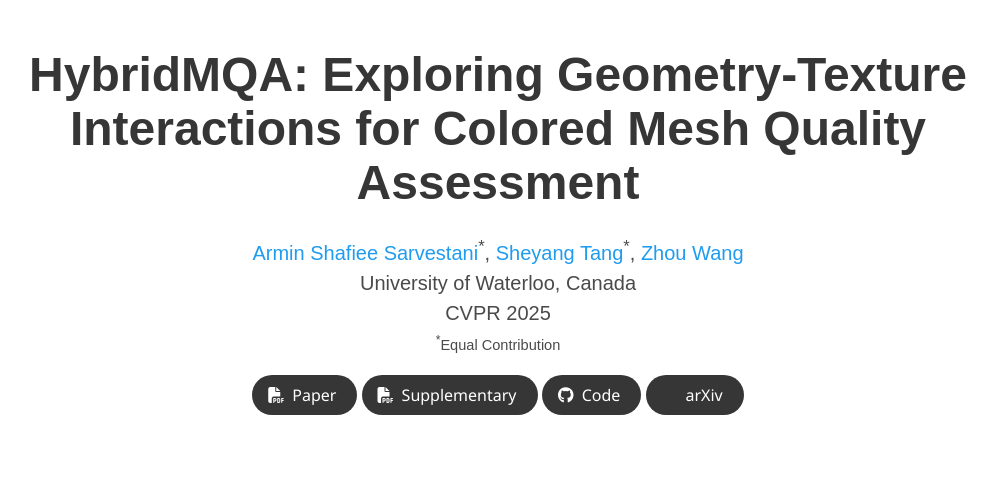
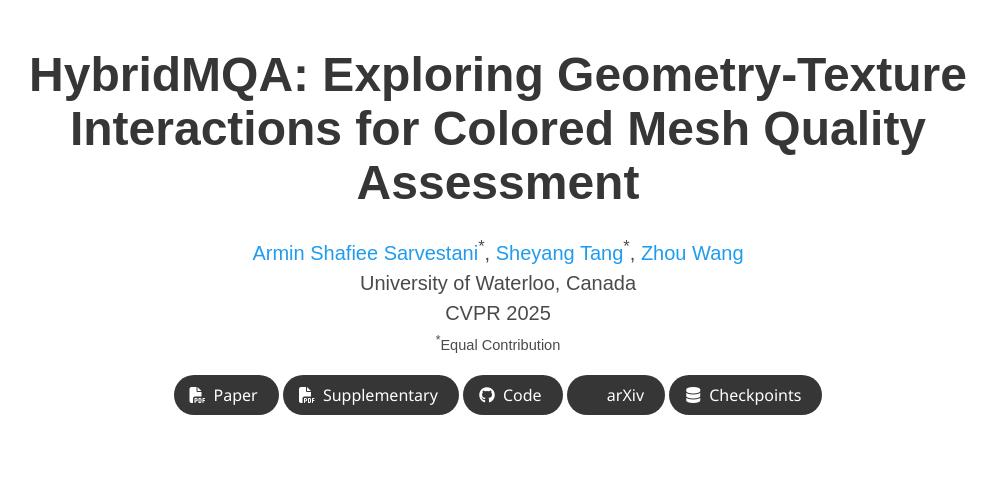
Before and after one commit to arshafiee/hybridmqa, a plain HTML site: page docs/index.html in a window 1280 px wide. Shown: the top 482 px of the page, without its empty margins (142-1139 px from the left). Drawn offline with nearby package versions, Linux system fonts and the light colour scheme; some icons are missing; a web font is replaced by a local one.

Commit message:
uploaded model checkpoints and updated the website

```diff
--- a/docs/index.html
+++ b/docs/index.html
@@ -109,6 +109,16 @@
                   <span>arXiv</span>
                 </a>
               </span>
+
+              <span class="link-block">
+                <a href="https://huggingface.co/arshafiee/hybridmqa-checkpoint" target="_blank"
+                class="external-link button is-normal is-rounded is-dark">
+                <span class="icon">
+                  <i class="fas fa-database"></i>
+                </span>
+                <span>Checkpoints</span>
+              </a>
+            </span>
             </div>
           </div>
         </div>
```
Also changed, not shown: 1 other file.
